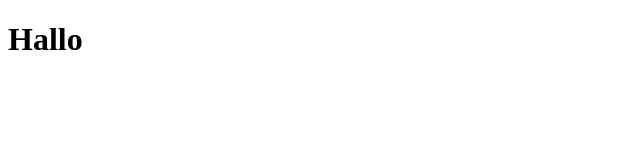
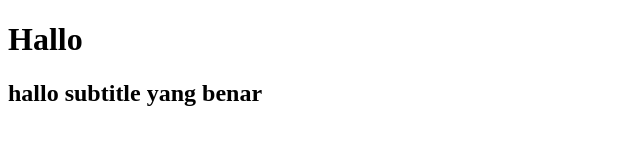
Before and after one commit to iketutlinggabinangkit-crypto/basic-git-fwd-2, a plain HTML site: page index.html in a window 1280 px wide. Shown: the whole page, without its empty margins (0-640 px from the left). Drawn offline with Linux system fonts and the light colour scheme.

Commit message:
fix error h2

```diff
--- a/index.html
+++ b/index.html
@@ -7,5 +7,6 @@
 </head>
 <body>
     <h1>Hallo</h1>
+    <h2>hallo subtitle yang benar</h2>
 </body>
 </html>
```
